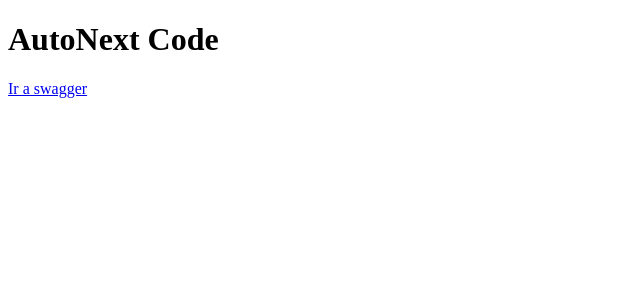
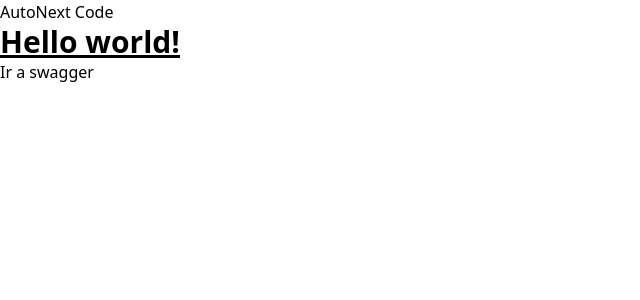
Before and after one commit to AutoNext-Code/AutoNext-Code, an Angular app in the folder frontend/autonext-client/: page / in a window 1280 px wide. Shown: the top 300 px of the page, without its empty margins (0-640 px from the left). Built offline with nearby package versions, Linux system fonts and the light colour scheme.

Commit message:
Installation Tailwind

```diff
--- a/frontend/autonext-client/package.json
+++ b/frontend/autonext-client/package.json
@@ -18,7 +18,10 @@
     "@angular/platform-browser": "^19.0.0",
     "@angular/platform-browser-dynamic": "^19.0.0",
     "@angular/router": "^19.0.0",
+    "@tailwindcss/postcss": "^4.0.13",
+    "postcss": "^8.5.3",
     "rxjs": "~7.8.0",
+    "tailwindcss": "^4.0.13",
     "tslib": "^2.3.0",
     "zone.js": "~0.15.0"
   },
--- a/frontend/autonext-client/src/app/app.component.html
+++ b/frontend/autonext-client/src/app/app.component.html
@@ -1,3 +1,5 @@
 <h1>AutoNext Code</h1>
+<app-header></app-header>
+<router-outlet></router-outlet>
 
 <a [href]="swagger">Ir a swagger</a>
--- a/frontend/autonext-client/src/app/app.component.ts
+++ b/frontend/autonext-client/src/app/app.component.ts
@@ -1,10 +1,11 @@
 import { Component } from '@angular/core';
 import { RouterOutlet } from '@angular/router';
 import { SWAGGER } from './config';
+import { HeaderComponent } from "./shared/header/header.component";
 
 @Component({
   selector: 'app-root',
-  imports: [RouterOutlet],
+  imports: [RouterOutlet, HeaderComponent],
   templateUrl: './app.component.html',
   styleUrl: './app.component.css'
 })
--- /dev/null
+++ b/frontend/autonext-client/src/app/shared/header/header.component.html
@@ -0,0 +1,3 @@
+<h1 class="text-3xl font-bold underline">
+    Hello world!
+</h1>
--- a/frontend/autonext-client/src/styles.css
+++ b/frontend/autonext-client/src/styles.css
@@ -1 +1 @@
-/* You can add global styles to this file, and also import other style files */
+@import "tailwindcss";
```
Also changed, not shown: frontend/autonext-client/src/app/shared/header/header.component.ts (added, +11 -0 lines), frontend/autonext-client/.postcssrc.json (added), frontend/autonext-client/src/app/shared/header/header.component.css (added), 2 other files (tests, documents, lock files or other folders).
